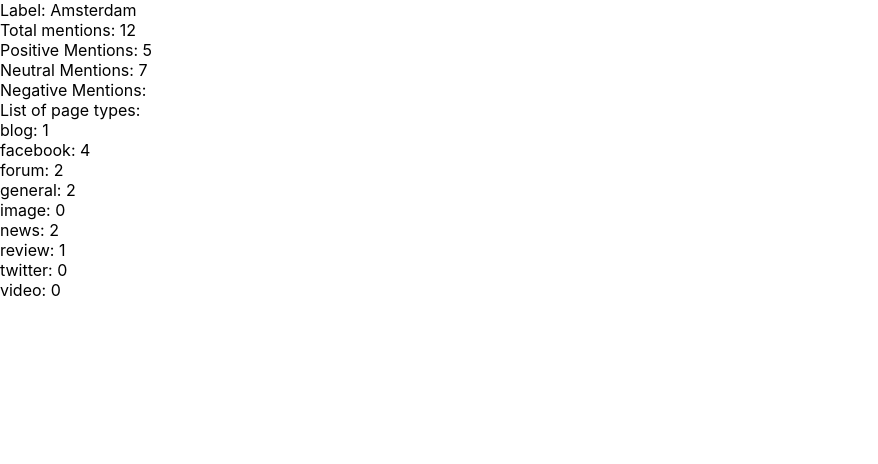
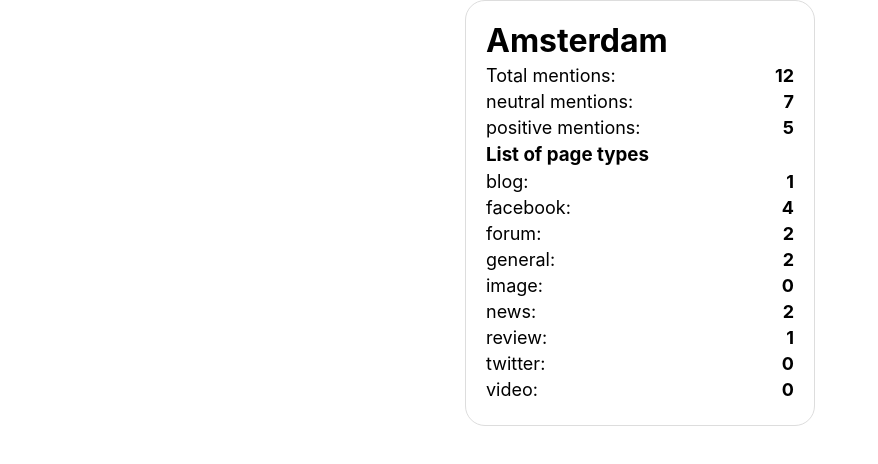
Before and after one commit to kmoiseenko/tags_cloud, a React (Create React App) app: page /1751295897__Amsterdam in a window 1280 px wide. Shown: the top 464 px of the page, without its empty margins (0-878 px from the left). Built offline with nearby package versions, Linux system fonts and the light colour scheme.

Commit message:
Edit tag view. Add some functions for cases when we dont have data. Add some styles

```diff
--- a/src/Tag/Tag.css
+++ b/src/Tag/Tag.css
@@ -0,0 +1,14 @@
+.tag {
+	width: 350px;
+	margin: 0 auto;
+	padding: 20px;
+	border: 1px solid #ddd;
+	border-radius: 20px;
+}
+
+.tag-row {
+	display: flex;
+	justify-content: space-between;
+	margin: 5px 0;
+	font-size: 18px;
+}
--- a/src/Tag/Tag.jsx
+++ b/src/Tag/Tag.jsx
@@ -5,32 +5,47 @@
 import API from '../data/tags_cloud.json';
 
 const Tag = ({ match }) => {
-	const tagIdFromParams = match.params.id;
-	let tag = API.find(item => item.id === tagIdFromParams);
+	const tagIdFromParams = decodeURIComponent(match.params.id);
+	const tag = API.find(item => item.id === tagIdFromParams);
 
 	if(tag) {
-		let totalMentions = Object.values(tag.sentiment).reduce((sum, value) => {
-			return sum + value;
+		const totalMentions = Object.values(tag.sentiment).reduce((sum, value) => {
+			return sum += value;
+		}, 0);
+		const mentions = Object.keys(tag.sentiment).map(key => {
+			const val = tag.sentiment[key];
+			return(
+				<div key={key} className="tag-row">
+					<div>
+						<span className="text-cap">{key}</span> mentions:
+					</div>
+					<div><b>{val}</b></div>
+				</div>
+			);
 		});
 		const pageTypeList = Object.keys(tag.pageType).map(key => {
 			const val = tag.pageType[key];
-			return <li key={key}>{key}: {val}</li>
+			return(
+				<div key={key} className="tag-row">
+					<div>{key}:</div>
+					<div><b>{val}</b></div>
+				</div>
+			);
 		});
 
 		return(
-			<ul>
-				<li>Label: {tag.label}</li>
-				<li>Total mentions: {totalMentions}</li>
-				<li>Positive Mentions: {tag.sentiment.positive}</li>
-				<li>Neutral Mentions: {tag.sentiment.neutral}</li>
-				<li>Negative Mentions: {tag.sentiment.negative}</li>
-				<li>
-					List of page types:
-					<ul>
-						{pageTypeList}
-					</ul>
-				</li>
-			</ul>
+			<div className="tag">
+				<h1 className="text-center">{tag.label}</h1>
+				<div className="tag-info">
+					<div className="tag-row">
+						<div>Total mentions:</div>
+						<div><b>{totalMentions}</b></div>
+					</div>
+					{mentions}
+					<h3 className="text-center">List of page types</h3>
+					{pageTypeList}
+				</div>
+			</div>
 		);
 	} else {
 		return <h1>Tag was not found</h1>
```
